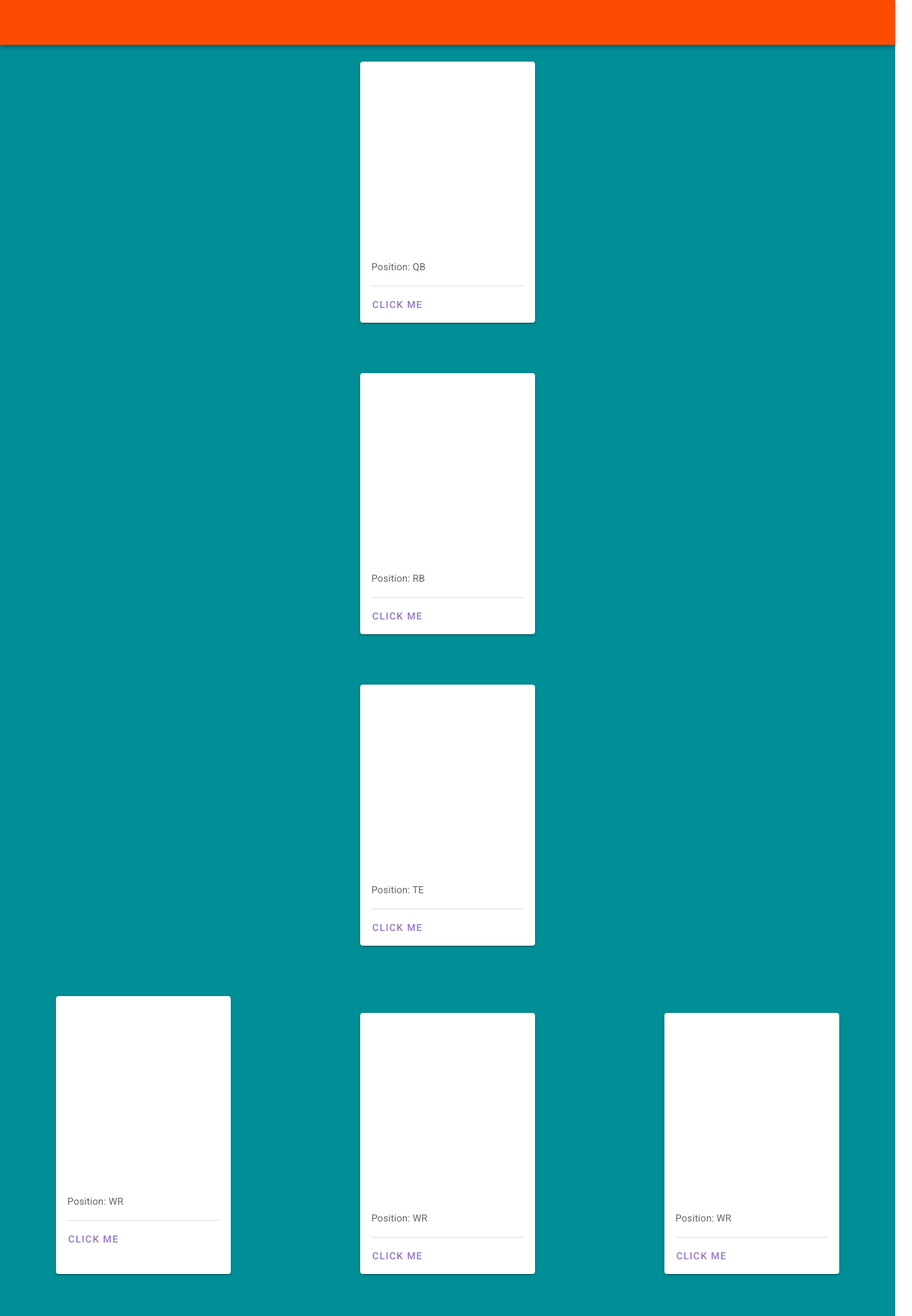
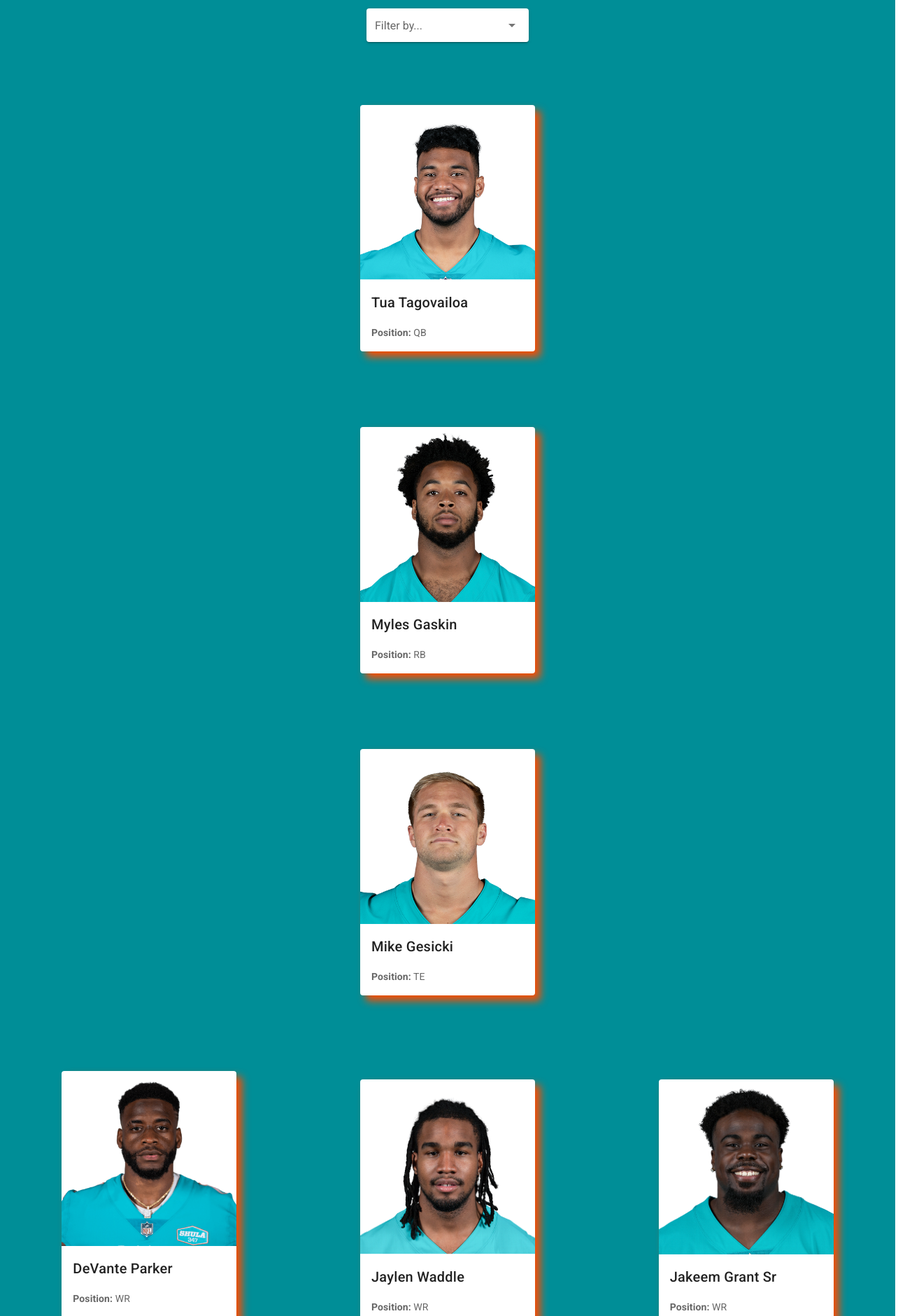
Before and after one commit to AdamBFriedman/Miami-Dolphins, a Vue app in the folder miami-dolphins/: page / in a window 1280 px wide. Shown: the top 1880 px of the page at 70% size, 1304 px wide, since content can reach past the window. Built offline with nearby package versions, Linux system fonts and the light colour scheme.

Commit message:
You can now filter by first team, second team, or full squad

```diff
--- a/miami-dolphins/src/App.vue
+++ b/miami-dolphins/src/App.vue
@@ -1,62 +1,103 @@
 <template>
   <v-app class="app">
-    <v-app-bar app class="appbar">
-      <div class="d-flex align-center">
-        <v-img
-          alt="Miami Dolphins Logo"
-          class="shrink mr-2"
-          contain
-          src="./assets/logo.png"
-          transition="scale-transition"
-          width="70"
-        />
-      </div>
+    <v-main class="d-flex">
+      <Menu @filtered="handleChange" />
 
-      <v-spacer></v-spacer>
-    </v-app-bar>
-
-    <v-main class="d-flex">
-      <v-row>
+      <v-row class="row" v-if="firstTeamFilter">
         <Card
           v-for="(player, i) in firstTeamQB"
           :key="i"
-          :playerName="player.playerName"
+          :playerName="player.name"
           :position="player.position"
           :src="player.src"
         />
       </v-row>
-      <v-row>
+      <v-row class="row" v-if="secondTeamFilter">
         <Card
-          v-for="(player, i) in firstTeamRB"
+          v-for="(player, i) in secondTeamQB"
           :key="i"
-          :playerName="player.playerName"
+          :playerName="player.name"
           :position="player.position"
           :src="player.src"
         />
       </v-row>
-      <v-row>
+      <v-row class="row" v-if="firstTeamFilter">
         <Card
-          v-for="(player, i) in firstTeamTE"
+          v-for="(player, i) in firstTeamRB"
           :key="i"
-          :playerName="player.playerName"
+          :playerName="player.name"
           :position="player.position"
           :src="player.src"
         />
       </v-row>
-      <v-row>
+      <v-row class="row" v-if="secondTeamFilter">
         <Card
-          v-for="(player, i) in firstTeamWR"
+          v-for="(player, i) in secondTeamRB"
           :key="i"
-          :playerName="player.playerName"
+          :playerName="player.name"
           :position="player.position"
           :src="player.src"
         />
       </v-row>
-      <v-row>
+      <v-row class="row" v-if="firstTeamFilter">
+        <Card
+          v-for="(player, i) in firstTeamTE"
+          :key="i"
+          :playerName="player.name"
+          :position="player.position"
+          :src="player.src"
+        />
+      </v-row>
+      <v-row class="row" v-if="secondTeamFilter">
+        <Card
+          v-for="(player, i) in secondTeamTE"
+          :key="i"
+          :playerName="player.name"
+          :position="player.position"
+          :src="player.src"
+        />
+      </v-row>
+      <v-row class="row" v-if="firstTeamFilter">
+        <Card
+          v-for="(player, i) in firstTeamWR"
+          :key="i"
+          :playerName="player.name"
+          :position="player.position"
+          :src="player.src"
+        />
+      </v-row>
+      <v-row class="row" v-if="secondTeamFilter">
+        <Card
+          v-for="(player, i) in secondTeamWR"
+          :key="i"
+          :playerName="player.name"
+          :position="player.position"
+          :src="player.src"
+        />
+      </v-row>
+      <v-row class="row" v-if="firstTeamFilter">
         <Card
           v-for="(player, i) in firstTeamOLine"
           :key="i"
-          :playerName="player.playerName"
+          :playerName="player.name"
+          :position="player.position"
+          :src="player.src"
+        />
+      </v-row>
+      <v-row class="row" v-if="secondTeamFilter">
+        <Card
+          v-for="(player, i) in secondTeamOLine"
+          :key="i"
+          :playerName="player.name"
+          :position="player.position"
+          :src="player.src"
+        />
+      </v-row>
+      <v-row class="row" v-else>
+        <Card
+          v-for="(player, i) in fullSquadFilter"
+          :key="i"
+          :playerName="player.name"
           :position="player.position"
           :src="player.src"
         />
@@ -68,6 +109,7 @@
 <style scoped>
 :root {
   --aqua: #008e97;
+  --orange: #fc4c02;
 }
 .app {
   background: #008e97 !important;
@@ -75,18 +117,22 @@
 .appbar {
   background: #fc4c02 !important;
 }
+.row {
+  margin: 0;
+}
 </style>
 
 <script>
 import Card from "./components/Card";
+import Menu from "./components/Menu";
 
 export default {
   name: "App",
 
   components: {
     Card,
+    Menu,
   },
-
   data: () => ({
     logo: "./assets/logo.png",
     dolphins: [
@@ -245,8 +291,18 @@ export default {
         depth: 2,
       },
     ],
+    filteredOption: "First Team",
   }),
   computed: {
+    firstTeamFilter: function() {
+      return this.filteredOption === "First Team";
+    },
+    secondTeamFilter: function() {
+      return this.filteredOption === "Second Team";
+    },
+    fullSquadFilter: function() {
+      return this.dolphins;
+    },
     firstTeam: function() {
       return this.dolphins.filter((player) => {
         return player.depth === 1;
@@ -288,6 +344,42 @@ export default {
         );
       });
     },
+    secondTeamQB: function() {
+      return this.secondTeam.filter((player) => {
+        return player.position === "QB";
+      });
+    },
+    secondTeamRB: function() {
+      return this.secondTeam.filter((player) => {
+        return player.position === "RB";
+      });
+    },
+    secondTeamTE: function() {
+      return this.secondTeam.filter((player) => {
+        return player.position === "TE";
+      });
+    },
+    secondTeamWR: function() {
+      return this.secondTeam.filter((player) => {
+        return player.position === "WR";
+      });
+    },
+    secondTeamOLine: function() {
+      return this.secondTeam.filter((player) => {
+        return (
+          player.position === "LT" ||
+          player.position === "LG" ||
+          player.position === "C" ||
+          player.position === "RT" ||
+          player.position === "RG"
+        );
+      });
+    },
+  },
+  methods: {
+    handleChange(value) {
+      this.filteredOption = value;
+    },
   },
 };
 </script>
--- a/miami-dolphins/src/components/Card.vue
+++ b/miami-dolphins/src/components/Card.vue
@@ -1,24 +1,21 @@
 <template>
   <v-row justify="center">
-    <v-card class="mx-auto my-12" max-width="374">
+    <v-card class="card my-12" max-width="374" @click="handleClick">
       <v-img height="250" width="250" :src="require(`@/${src}`)"></v-img>
 
       <v-card-title>{{ playerName }}</v-card-title>
 
-      <v-card-text>
-        <div>Position: {{ position }}</div>
-      </v-card-text>
-
-      <v-divider class="mx-4"></v-divider>
-
-      <v-card-actions>
-        <v-btn color="deep-purple lighten-2" text @click="handleClick">
-          Click Me
-        </v-btn>
-      </v-card-actions>
+      <v-card-text> <strong>Position:</strong> {{ position }} </v-card-text>
     </v-card>
   </v-row>
 </template>
+
+<style scoped>
+.card {
+  box-shadow: 8px 8px 12px #fc4c02 !important;
+  cursor: pointer;
+}
+</style>
 
 <script>
 export default {
--- /dev/null
+++ b/miami-dolphins/src/components/Menu.vue
@@ -0,0 +1,38 @@
+<template>
+  <v-container class="menu">
+    <v-select
+      v-model="selected"
+      :items="items"
+      label="Filter by..."
+      solo
+      @change="handleChange"
+      color="#fc4c02"
+    ></v-select>
+  </v-container>
+</template>
+
+<style scoped>
+.menu {
+  width: 20%;
+}
+@media (max-width: 600px) {
+  .menu {
+    width: 90%;
+  }
+}
+</style>
+
+<script>
+export default {
+  name: "Menu",
+  data: () => ({
+    selected: "",
+    items: ["First Team", "Second Team", "Full Squad"],
+  }),
+  methods: {
+    handleChange() {
+      this.$emit("filtered", this.selected);
+    },
+  },
+};
+</script>
```
